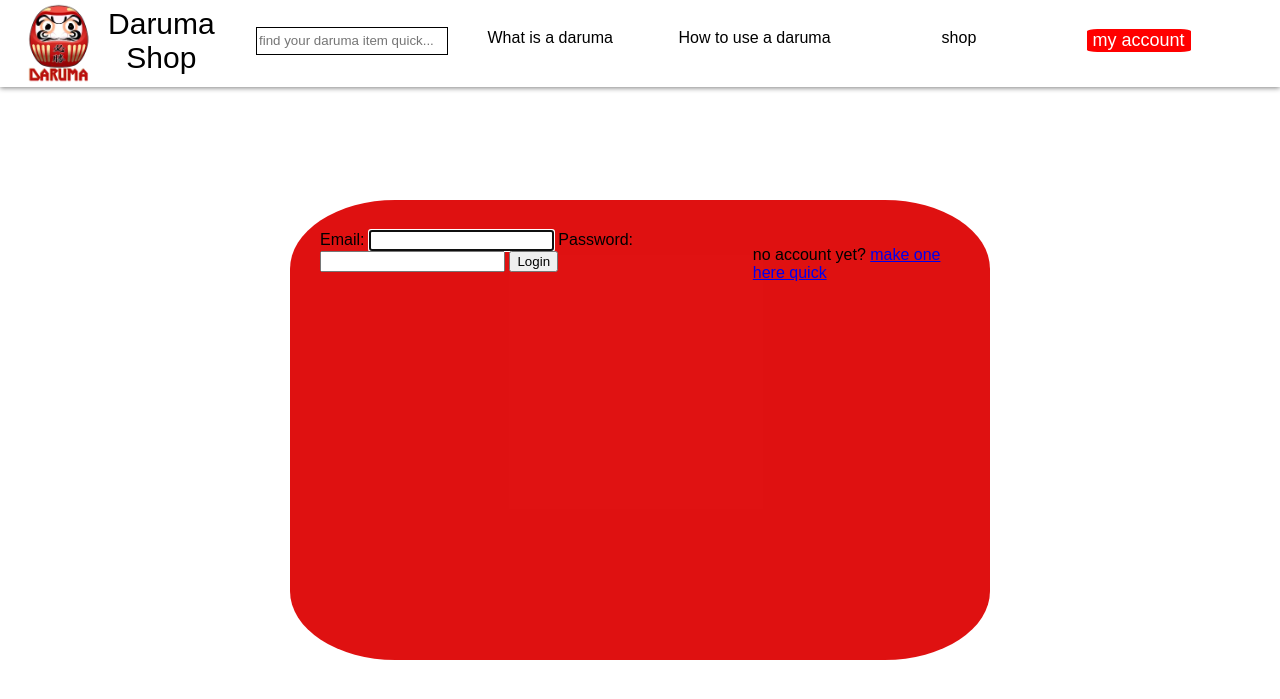
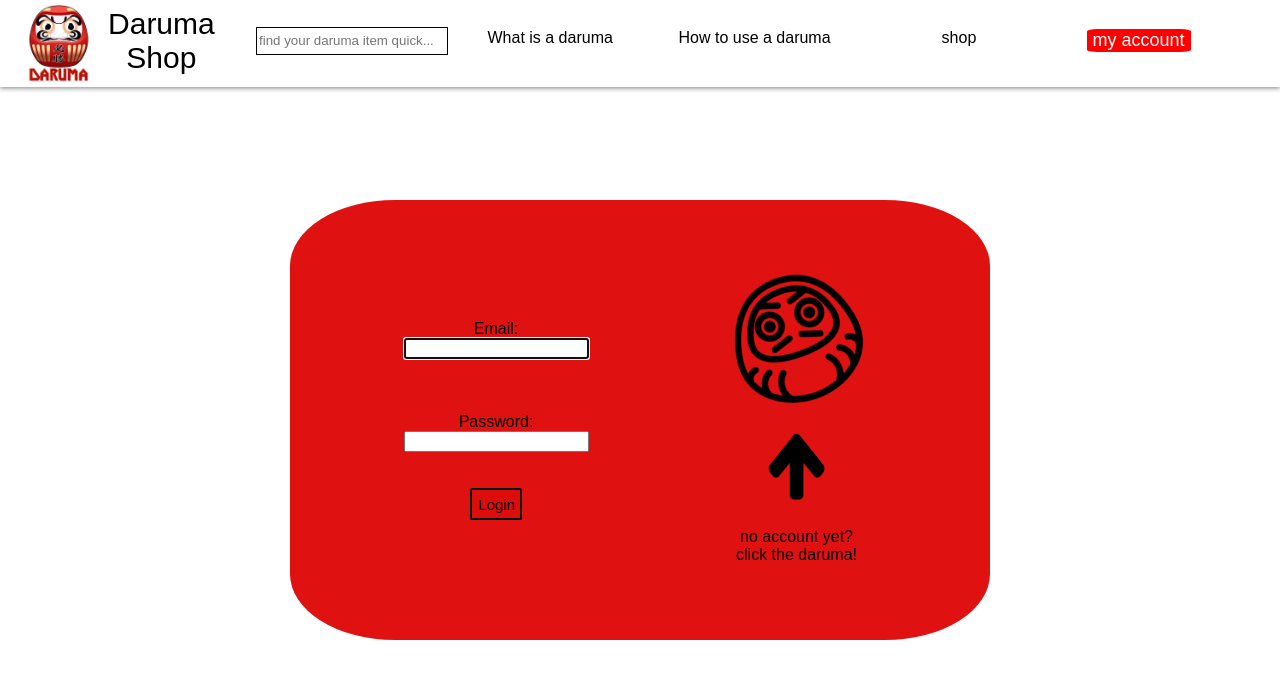
Before and after one commit to RickButer/daruma, a PHP site: page /login_page.php in a window 1280 px wide. Shown: the top 699 px of the page. Run offline with PHP 8.4, Linux system fonts and the light colour scheme; some web fonts are replaced.

Commit message:
login page bijna af

```diff
--- a/card_page.php
+++ b/card_page.php
@@ -21,7 +21,6 @@
             <?php include 'php/php_include_files/card.php';?>
         </div>
     </div>
-    <script src="js/header.js"></script>
 </body>
 
 </html>
--- a/css/login.css
+++ b/css/login.css
@@ -8,11 +8,69 @@
 
 .login_box {
     width: 50vw;
-    height: 50vh;
+    height: 40vh;
     background-color: rgba(223, 13, 13, 0.979);
     margin-top: 100px;
     border-radius: 15%;
-    padding: 30px 30px;
+    padding: 60px 30px;
     display: flex;
     justify-content: center;
 }
+
+.name_password_box {
+    display: flex;
+    flex-direction: column;
+    align-items: center;
+    text-align: center;
+    justify-content: space-around;
+    }
+
+.make_account_box {
+    display: flex;
+    flex-direction: column;
+    align-items: right;
+    text-align: center;
+    justify-content: space-between;
+}
+
+.submit_button {
+    border: none;
+    width: 4vw;
+    height: 4vh;
+    color: black;
+    background-color: rgba(223, 13, 13, 0.979);
+    border-radius: 5%;
+    font-size: 15px;
+    cursor: pointer;
+    transition: 0.6s;
+    border: 2px solid black;
+}
+
+.submit_button:hover {
+    color: white;
+    background-color: black;
+    width: 10vw;
+    border: 2px solid white;
+}
+
+
+.space_maker {
+    width: 10vw;
+}
+
+#arrow_up {
+    height: 10vh;
+    width: 5vw;
+}
+
+#login_daruma {
+    height: 20vh;
+    animation: login_daruma 6s infinite forwards;
+}
+
+@keyframes login_daruma {
+    0%{transform: rotate(0deg);}
+    10%{transform: rotate(-20deg);}
+    20%{transform: rotate(20deg);}
+    25%{transform: rotate(0deg);}
+}
--- a/js/index.js
+++ b/js/index.js
@@ -0,0 +1 @@
+var login_daruma = document.getElementById('login_daruma');
--- a/login_page.php
+++ b/login_page.php
@@ -15,23 +15,25 @@
         <div class="login_box">
             <div class="name_password_box">
                 <form class="loginForm" action="loginFormHandler.php" method="POST">
-                    <label for="username">Email:</label>
-                    <input type="email" id="username" name="user_email" autofocus required />
+                    <div><label for="username">Email:</label><br />
+                    <input type="email" id="username" name="user_email" autofocus required /></div><br /><br /><br />
 
-                    <label for="password">Password:</label>
-                    <input type="password" id="password" name="user_password" required />
+                    <div><label for="password">Password:</label><br />
+                    <input type="password" id="password" name="user_password" required /></div><br /><br />
 
-                    <button type="submit" class="submitButton">Login</button>
+                    <div><button type="submit" class="submit_button">Login</button></div>
             </div>
-
+            <div class="space_maker"></div>
             <div class="make_account_box">
-                <p>no account yet? <a href="form_page.php">make one here quick</a></p>
+                <a href="form_page.php"><img id="login_daruma" src="images/png/login_daruma.png"/></a>
+                <div><img id="arrow_up" src="images/png/arrow_up.png"/></div>
+                <div><p>no account yet?<br /> click the daruma!</p></div>
             </div>
             </form>
         </div>
 
     </div>
-
+    <script src="js/index.js"></script>
 </body>
 
 </html>
```
Also changed, not shown: images/png/arrow_up.png (added), images/png/login_daruma.png (added).
